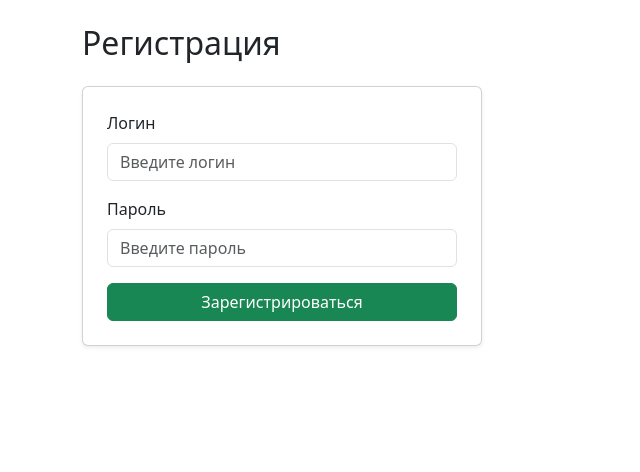
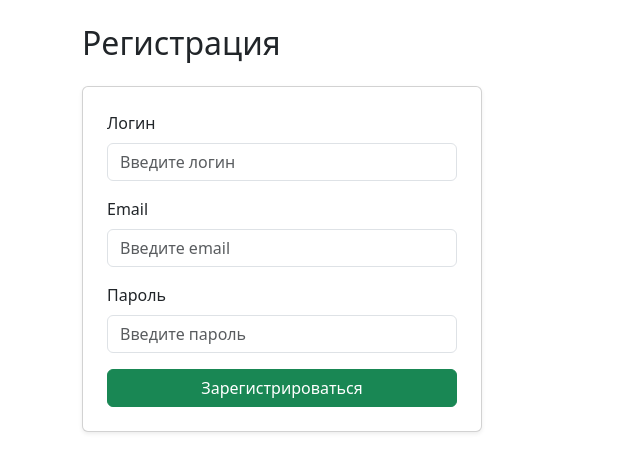
Before and after one commit to Ficus28/notes, a Django app: template notes_project/templates/register.html in a window 1280 px wide. Shown: the part 56-528 px from the top of the page, without its empty margins (0-640 px from the left). Run offline with Django 5.2, Linux system fonts and the light colour scheme; the template is opened without the code that fills it, so the values that code supplies are empty.

Commit message:
добавил возможность пользователю при регистрации указывать почту

```diff
--- a/notes_project/templates/add_note.html
+++ b/notes_project/templates/add_note.html
@@ -1,4 +1,4 @@
-{% extends 'notes/base.html' %}
+{% extends 'base.html' %}
 
 {% block title %}Добавить заметку{% endblock %}
 
--- a/notes_project/templates/home.html
+++ b/notes_project/templates/home.html
@@ -1,4 +1,4 @@
-{% extends 'notes/base.html' %}
+{% extends 'base.html' %}
 
 {% block title %}Список заметок{% endblock %}
 
--- a/notes_project/templates/register.html
+++ b/notes_project/templates/register.html
@@ -3,16 +3,25 @@
 
 {% block content %}
 <h2 class="mb-4">Регистрация</h2>
+
 <form method="POST" class="card p-4 shadow-sm" style="max-width: 400px;">
   {% csrf_token %}
   <div class="mb-3">
     <label for="username" class="form-label">Логин</label>
-    <input type="text" name="username" class="form-control" id="username" placeholder="Введите логин">
+    <input type="text" name="username" class="form-control" id="username" placeholder="Введите логин" required>
+  </div>
+  <div class="mb-3">
+    <label for="email" class="form-label">Email</label>
+    <input type="email" name="email" class="form-control" id="email" placeholder="Введите email" required>
   </div>
   <div class="mb-3">
     <label for="password" class="form-label">Пароль</label>
-    <input type="password" name="password" class="form-control" id="password" placeholder="Введите пароль">
+    <input type="password" name="password" class="form-control" id="password" placeholder="Введите пароль" required>
   </div>
   <button type="submit" class="btn btn-success">Зарегистрироваться</button>
+
+  {% if error %}
+    <div class="alert alert-danger mt-3">{{ error }}</div>
+  {% endif %}
 </form>
 {% endblock %}
```
Also changed, not shown: notes_project/notes/views.py (+11 -7 lines), notes_project/db.sqlite3.
